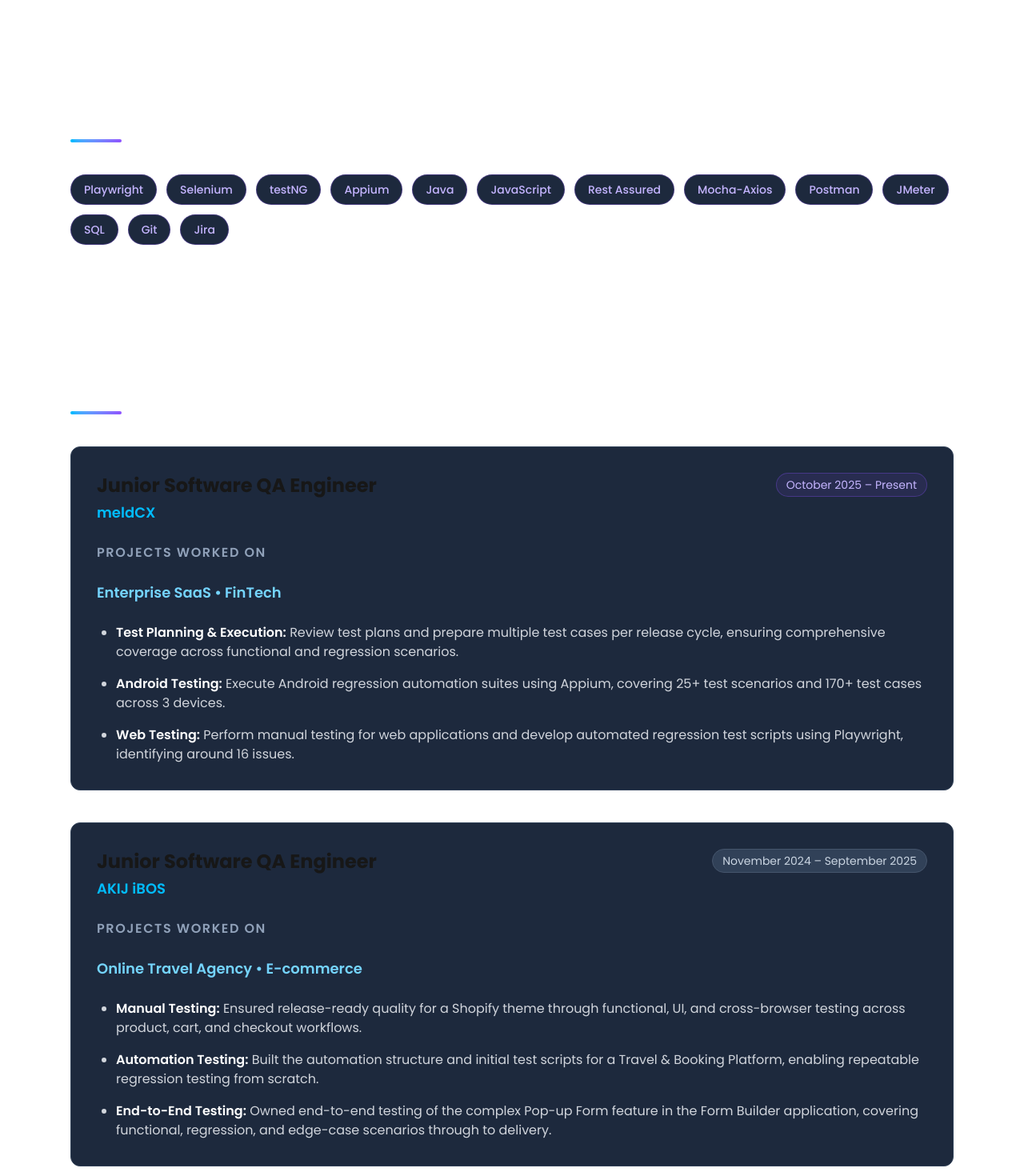
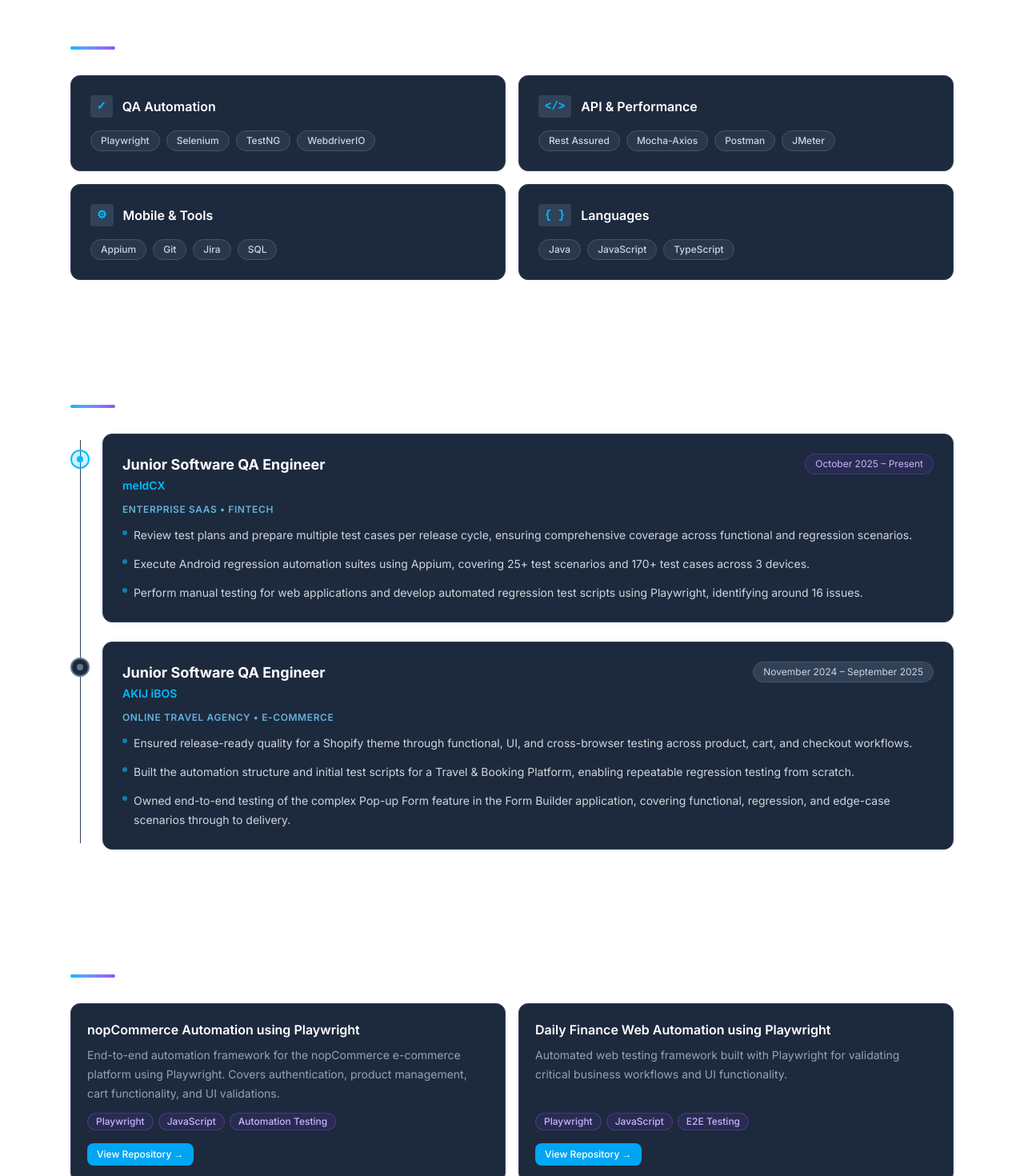
Before and after one commit to tanjidhasan41/tanjid-portfolio, a Next.js app: page / in a window 1280 px wide. Shown: the part 1160-2630 px from the top of the page at 80% size. Built offline with nearby package versions, Linux system fonts and the light colour scheme.

Commit message:
Update UI/UX

```diff
--- a/app/globals.css
+++ b/app/globals.css
@@ -8,8 +8,8 @@
 @theme inline {
   --color-background: var(--background);
   --color-foreground: var(--foreground);
-  --font-sans: var(--font-poppins);
-  --font-mono: var(--font-geist-mono);
+  --font-sans: 'Inter', sans-serif;
+  --font-mono: 'Geist Mono', monospace;
 }
 
 @media (prefers-color-scheme: dark) {
@@ -26,6 +26,7 @@
 body {
   background: var(--background);
   color: var(--foreground);
+  font-family: 'Inter', sans-serif;
 }
 
 /* Floating Animation */
@@ -63,3 +64,8 @@
 .animate-fade-up {
   animation: fadeInUp 0.8s ease forwards;
 }
+
+/* Offset anchor scroll for fixed navbar */
+section[id] {
+  scroll-margin-top: 80px;
+}
--- a/app/layout.tsx
+++ b/app/layout.tsx
@@ -1,17 +1,5 @@
 import type { Metadata } from "next";
-import { Poppins, Geist_Mono } from "next/font/google";
 import "./globals.css";
-
-const poppins = Poppins({
-  subsets: ["latin"],
-  weight: ["300", "400", "500", "600", "700"],
-  variable: "--font-poppins",
-});
-
-const geistMono = Geist_Mono({
-  variable: "--font-geist-mono",
-  subsets: ["latin"],
-});
 
 export const metadata: Metadata = {
   title: "Tanjid Ibna Akid | Software QA Engineer",
@@ -38,11 +26,16 @@
   children: React.ReactNode;
 }>) {
   return (
-    <html
-      lang="en"
-      className={`${poppins.variable} ${geistMono.variable} h-full antialiased`}
-    >
-      <body className={`${poppins.className} min-h-full flex flex-col`}>
+    <html lang="en" className="h-full antialiased">
+      <head>
+        <link rel="preconnect" href="https://fonts.googleapis.com" />
+        <link rel="preconnect" href="https://fonts.gstatic.com" crossOrigin="anonymous" />
+        <link
+          href="https://fonts.googleapis.com/css2?family=Inter:wght@300;400;500;600;700&display=swap"
+          rel="stylesheet"
+        />
+      </head>
+      <body className="min-h-full flex flex-col" style={{ fontFamily: "'Inter', sans-serif" }}>
         {children}
       </body>
     </html>
--- a/components/Experience.tsx
+++ b/components/Experience.tsx
@@ -1,114 +1,108 @@
+const experiences = [
+  {
+    title: "Junior Software QA Engineer",
+    company: "meldCX",
+    period: "October 2025 – Present",
+    industry: "Enterprise SaaS • FinTech",
+    active: true,
+    bullets: [
+      {
+        label: "Test Planning & Execution",
+        text: "Review test plans and prepare multiple test cases per release cycle, ensuring comprehensive coverage across functional and regression scenarios.",
+      },
+      {
+        label: "Android Testing",
+        text: "Execute Android regression automation suites using Appium, covering 25+ test scenarios and 170+ test cases across 3 devices.",
+      },
+      {
+        label: "Web Testing",
+        text: "Perform manual testing for web applications and develop automated regression test scripts using Playwright, identifying around 16 issues.",
+      },
+    ],
+  },
+  {
+    title: "Junior Software QA Engineer",
+    company: "AKIJ iBOS",
+    period: "November 2024 – September 2025",
+    industry: "Online Travel Agency • E-commerce",
+    active: false,
+    bullets: [
+      {
+        label: "Manual Testing",
+        text: "Ensured release-ready quality for a Shopify theme through functional, UI, and cross-browser testing across product, cart, and checkout workflows.",
+      },
+      {
+        label: "Automation Testing",
+        text: "Built the automation structure and initial test scripts for a Travel & Booking Platform, enabling repeatable regression testing from scratch.",
+      },
+      {
+        label: "End-to-End Testing",
+        text: "Owned end-to-end testing of the complex Pop-up Form feature in the Form Builder application, covering functional, regression, and edge-case scenarios through to delivery.",
+      },
+    ],
+  },
+];
+
 export default function Experience() {
   return (
-    <section id="experience" className="py-20">
-      <h2 className="text-4xl font-bold text-white mb-2">Experience</h2>
-      <div className="w-16 h-1 bg-gradient-to-r from-sky-400 to-violet-500 rounded-full mb-10" />
+    <section id="experience" className="py-14">
+      <h2 className="text-3xl font-bold text-white mb-2">Experience</h2>
+      <div className="w-14 h-1 bg-gradient-to-r from-sky-400 to-violet-500 rounded-full mb-8" />
 
-      <div className="space-y-10">
+      <div className="relative">
+        {/* Vertical timeline line */}
+        <div className="absolute left-3 top-2 bottom-2 w-px bg-slate-700" />
 
-        {/* meldCX */}
-        <div className="bg-slate-800 p-8 rounded-xl border border-slate-700 hover:border-sky-500/50 hover:scale-[1.02] transition-all duration-300">
-          <div className="flex flex-col md:flex-row md:justify-between md:items-start mb-6">
+        <div className="space-y-6">
+          {experiences.map((exp) => (
+            <div key={exp.company} className="relative pl-10">
+              {/* Timeline dot */}
+              <div
+                className={`absolute left-0 top-5 w-6 h-6 rounded-full border-2 flex items-center justify-center
+                  ${exp.active
+                    ? "border-sky-400 bg-sky-400/20"
+                    : "border-slate-500 bg-slate-800"
+                  }`}
+              >
+                <div
+                  className={`w-2 h-2 rounded-full ${exp.active ? "bg-sky-400" : "bg-slate-500"}`}
+                />
+              </div>
+
+              {/* Card */}
+              <div className="bg-slate-800 p-6 rounded-xl border border-slate-700 hover:border-sky-500/50 hover:scale-[1.01] transition-all duration-300">
+                <div className="flex flex-col md:flex-row md:justify-between md:items-start mb-3">
                   <div>
-              <h3 className="text-xl md:text-2xl font-bold">
-                Junior Software QA Engineer
-              </h3>
-              <p className="text-sky-400 text-lg font-semibold mt-1">meldCX</p>
+                    <h3 className="text-lg font-bold text-white">{exp.title}</h3>
+                    <p className="text-sky-400 font-semibold text-sm mt-0.5">{exp.company}</p>
                   </div>
-            <span className="mt-2 md:mt-0 text-sm bg-violet-500/10 border border-violet-500/30 text-violet-300 px-3 py-1 rounded-full self-start">
-              October 2025 – Present
+                  <span
+                    className={`mt-2 md:mt-0 text-xs px-3 py-1 rounded-full self-start border
+                      ${exp.active
+                        ? "bg-violet-500/10 border-violet-500/30 text-violet-300"
+                        : "bg-slate-700 border-slate-600 text-slate-300"
+                      }`}
+                  >
+                    {exp.period}
                   </span>
                 </div>
 
-          <div className="space-y-6">
-            <h4 className="text-base font-semibold text-slate-400 uppercase tracking-widest">
-              Projects Worked On
-            </h4>
-
-            <p className="text-lg font-semibold text-sky-300">
-              Enterprise SaaS • FinTech
+                <p className="text-xs font-semibold text-sky-300/80 mb-3 uppercase tracking-wider">
+                  {exp.industry}
                 </p>
 
-            <ul className="list-disc pl-6 space-y-4 text-gray-300">
-              <li>
-                <span className="font-semibold text-white">
-                  Test Planning & Execution:
-                </span>{" "}
-                Review test plans and prepare multiple test cases per release cycle,
-                ensuring comprehensive coverage across functional and regression scenarios.
+                <ul className="space-y-3">
+                  {exp.bullets.map((b) => (
+                    <li key={b.label} className="flex gap-2 text-sm text-gray-300 leading-6">
+                      <span className="mt-1.5 w-1.5 h-1.5 rounded-full bg-sky-400/60 flex-shrink-0" />
+                      <span>{b.text}</span>
                     </li>
-
-              <li>
-                <span className="font-semibold text-white">
-                  Android Testing:
-                </span>{" "}
-                Execute Android regression automation suites using Appium, covering
-                25+ test scenarios and 170+ test cases across 3 devices.
-              </li>
-
-              <li>
-                <span className="font-semibold text-white">
-                  Web Testing:
-                </span>{" "}
-                Perform manual testing for web applications and develop automated
-                regression test scripts using Playwright, identifying around 16 issues.
-              </li>
+                  ))}
                 </ul>
               </div>
             </div>
-
-        {/* AKIJ iBOS */}
-        <div className="bg-slate-800 p-8 rounded-xl border border-slate-700 hover:border-sky-500/50 hover:scale-[1.02] transition-all duration-300">
-          <div className="flex flex-col md:flex-row md:justify-between md:items-start mb-6">
-            <div>
-              <h3 className="text-xl md:text-2xl font-bold">
-                Junior Software QA Engineer
-              </h3>
-              <p className="text-sky-400 text-lg font-semibold mt-1">AKIJ iBOS</p>
+          ))}
         </div>
-            <span className="mt-2 md:mt-0 text-sm bg-slate-700 border border-slate-600 text-slate-300 px-3 py-1 rounded-full self-start">
-              November 2024 – September 2025
-            </span>
-          </div>
-
-          <div className="space-y-6">
-            <h4 className="text-base font-semibold text-slate-400 uppercase tracking-widest">
-              Projects Worked On
-            </h4>
-
-            <p className="text-lg font-semibold text-sky-300">
-              Online Travel Agency • E-commerce
-            </p>
-
-            <ul className="list-disc pl-6 space-y-4 text-gray-300">
-              <li>
-                <span className="font-semibold text-white">
-                  Manual Testing:
-                </span>{" "}
-                Ensured release-ready quality for a Shopify theme through functional,
-                UI, and cross-browser testing across product, cart, and checkout workflows.
-              </li>
-
-              <li>
-                <span className="font-semibold text-white">
-                  Automation Testing:
-                </span>{" "}
-                Built the automation structure and initial test scripts for a Travel &
-                Booking Platform, enabling repeatable regression testing from scratch.
-              </li>
-
-              <li>
-                <span className="font-semibold text-white">
-                  End-to-End Testing:
-                </span>{" "}
-                Owned end-to-end testing of the complex Pop-up Form feature in the Form
-                Builder application, covering functional, regression, and edge-case
-                scenarios through to delivery.
-              </li>
-            </ul>
-          </div>
-        </div>
-
       </div>
     </section>
   );
--- a/components/Projects.tsx
+++ b/components/Projects.tsx
@@ -53,25 +53,24 @@
 
 export default function Projects() {
   return (
-    <section id="projects" className="py-20">
-      <h2 className="text-4xl font-bold text-white mb-2">Featured Projects</h2>
-      <div className="w-16 h-1 bg-gradient-to-r from-sky-400 to-violet-500 rounded-full mb-10" />
+    <section id="projects" className="py-14">
+      <h2 className="text-3xl font-bold text-white mb-2">Featured Projects</h2>
+      <div className="w-14 h-1 bg-gradient-to-r from-sky-400 to-violet-500 rounded-full mb-8" />
 
-      <div className="grid grid-cols-1 md:grid-cols-2 gap-6">
+      <div className="grid grid-cols-1 md:grid-cols-2 gap-4">
         {projects.map((project) => (
           <div
             key={project.title}
-            className="bg-slate-800 p-6 rounded-xl border border-slate-700 hover:border-sky-400 hover:scale-[1.03] transition-all duration-300 flex flex-col"
+            className="bg-slate-800 p-5 rounded-xl border border-slate-700 hover:border-sky-400 hover:scale-[1.02] transition-all duration-300 flex flex-col"
           >
-            <h3 className="text-xl font-semibold mb-3">{project.title}</h3>
+            <h3 className="text-base font-semibold mb-2 text-white">{project.title}</h3>
+            <p className="text-gray-400 text-sm mb-3 flex-1 leading-6">{project.description}</p>
 
-            <p className="text-gray-400 mb-4 flex-1">{project.description}</p>
-
-            <div className="flex flex-wrap gap-2 mb-5">
+            <div className="flex flex-wrap gap-1.5 mb-4">
               {project.tech.map((item) => (
                 <span
                   key={item}
-                  className="bg-violet-500/10 border border-violet-500/30 text-violet-300 px-3 py-1 rounded-full text-xs font-medium"
+                  className="bg-violet-500/10 border border-violet-500/30 text-violet-300 px-2.5 py-0.5 rounded-full text-xs font-medium"
                 >
                   {item}
                 </span>
@@ -82,7 +81,7 @@
               href={project.github}
               target="_blank"
               rel="noopener noreferrer"
-              className="inline-flex items-center gap-2 bg-sky-500 hover:bg-sky-400 text-white px-4 py-2 rounded-lg text-sm font-medium transition-all duration-300 hover:scale-105 self-start"
+              className="inline-flex items-center gap-2 bg-sky-500 hover:bg-sky-400 text-white px-3 py-1.5 rounded-lg text-xs font-medium transition-all duration-300 hover:scale-105 self-start"
             >
               View Repository →
             </a>
--- a/components/Skills.tsx
+++ b/components/Skills.tsx
@@ -1,35 +1,56 @@
-const skills = [
-  "Playwright",
-  "Selenium",
-  "testNG",
-  "Appium",
-  "Java",
-  "JavaScript",
-  "Rest Assured",
-  "Mocha-Axios",
-  "Postman",
-  "JMeter",
-  "SQL",
-  "Git",
-  "Jira",
+const skillGroups = [
+  {
+    category: "QA Automation",
+    icon: "✓",
+    skills: ["Playwright", "Selenium", "TestNG", "WebdriverIO"],
+  },
+  {
+    category: "API & Performance",
+    icon: "</>",
+    skills: ["Rest Assured", "Mocha-Axios", "Postman", "JMeter"],
+  },
+  {
+    category: "Mobile & Tools",
+    icon: "⚙",
+    skills: ["Appium", "Git", "Jira", "SQL"],
+  },
+  {
+    category: "Languages",
+    icon: "{ }",
+    skills: ["Java", "JavaScript", "TypeScript"],
+  },
 ];
 
 export default function Skills() {
   return (
-    <section id="skills" className="py-20">
-      <h2 className="text-4xl font-bold mb-2">
-        <span className="text-white">Skills</span>
-      </h2>
-      <div className="w-16 h-1 bg-gradient-to-r from-sky-400 to-violet-500 rounded-full mb-10" />
+    <section id="skills" className="py-14">
+      <h2 className="text-3xl font-bold mb-2 text-white">Skills</h2>
+      <div className="w-14 h-1 bg-gradient-to-r from-sky-400 to-violet-500 rounded-full mb-8" />
 
-      <div className="flex flex-wrap gap-3">
-        {skills.map((skill) => (
-          <span
-            key={skill}
-            className="bg-slate-800 border border-violet-500/30 text-violet-300 px-4 py-2 rounded-full text-sm font-medium hover:border-violet-400 hover:text-violet-200 hover:bg-slate-700 hover:scale-110 transition-all duration-300 cursor-default"
+      <div className="grid grid-cols-1 md:grid-cols-2 gap-4">
+        {skillGroups.map((group) => (
+          <div
+            key={group.category}
+            className="bg-slate-800 p-6 rounded-xl border border-slate-700 hover:border-sky-500/50 hover:scale-[1.02] transition-all duration-300"
           >
-            {skill}
-          </span>
+            <div className="flex items-center gap-3 mb-4">
+              <span className="text-sky-400 font-mono font-bold text-sm bg-slate-700 px-2 py-1 rounded">
+                {group.icon}
+              </span>
+              <h3 className="text-base font-semibold text-white">{group.category}</h3>
+            </div>
+
+            <div className="flex flex-wrap gap-2">
+              {group.skills.map((skill) => (
+                <span
+                  key={skill}
+                  className="bg-slate-700/60 border border-slate-600 text-slate-300 px-3 py-1 rounded-full text-xs font-medium hover:border-sky-400/60 hover:text-sky-300 transition-all duration-200 cursor-default"
+                >
+                  {skill}
+                </span>
+              ))}
+            </div>
+          </div>
         ))}
       </div>
     </section>
```
Also changed, not shown: components/About.tsx (+6 -23 lines), components/Achievements.tsx (+12 -14 lines), components/ContactForm.tsx (+9 -9 lines), 1 other file (tests, documents, lock files or other folders). Lines whose indentation alone changed are shown as unchanged.
